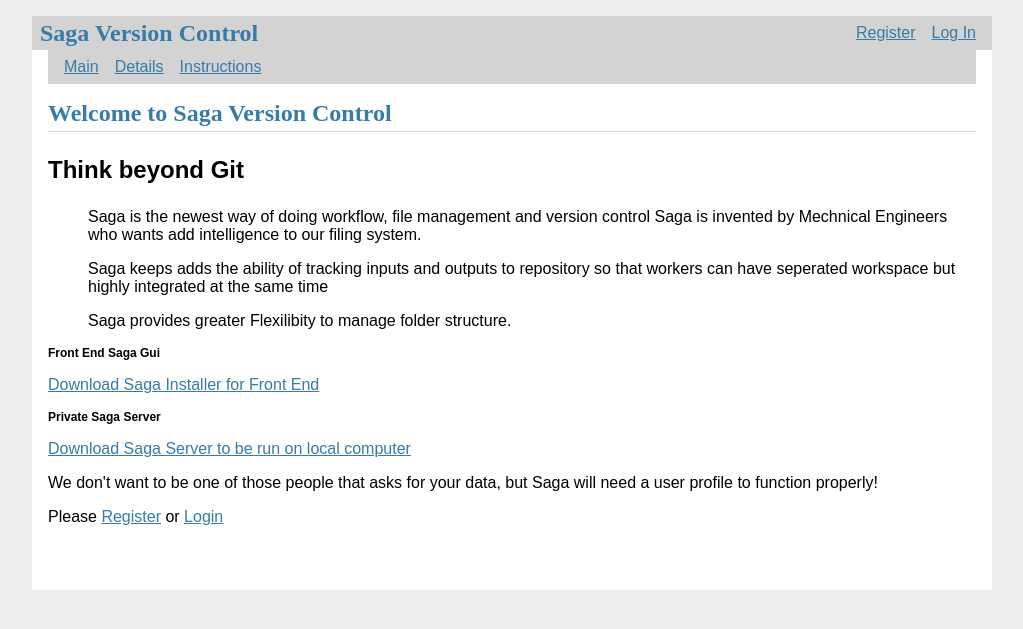
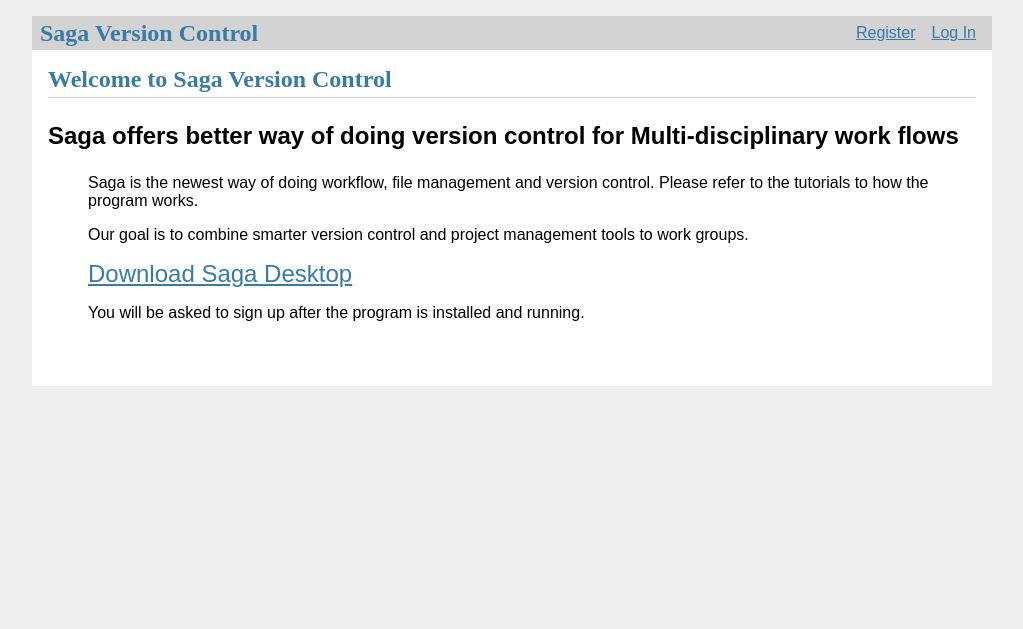
Before and after one commit to inexplicable01/SagaServer, a Python web app: template templates/landingPage.html in a window 1280 px wide. Shown: the top 629 px of the page, without its empty margins (128-1151 px from the left). Run offline with Jinja, Linux system fonts and the light colour scheme; the template is opened without the code that fills it, so the values that code supplies are empty.

Commit message:
Updated webpage

```diff
--- a/templates/Core.html
+++ b/templates/Core.html
@@ -14,13 +14,13 @@
   </ul>
 </nav>
 <section class="content">
-  <nav>
-  <ul>
-      <li><a href="{{ url_for('webpages.hello') }}">Main</a>
-      <li><a href="{{ url_for('webpages.details') }}">Details</a>
-     <li><a href="{{ url_for('webpages.instructions') }}">Instructions</a>
-  </ul>
-    </nav>
+<!--  <nav>-->
+<!--  <ul>-->
+<!--      <li><a href="{{ url_for('webpages.hello') }}">Main</a>-->
+<!--      <li><a href="{{ url_for('webpages.details') }}">Details</a>-->
+<!--     <li><a href="{{ url_for('webpages.instructions') }}">Instructions</a>-->
+<!--  </ul>-->
+<!--    </nav>-->
   <header>
     {% block header %}{% endblock %}
   </header>
--- a/templates/landingPage.html
+++ b/templates/landingPage.html
@@ -6,26 +6,18 @@
 
 
 {% block content %}
-    <h3> Think beyond Git</h3>
+    <h3>Saga offers better way of doing version control for Multi-disciplinary work flows</h3>
     <ol>
-        <p>Saga is the newest way of doing workflow, file management and version control
-        Saga is invented by Mechnical Engineers who wants add intelligence to our filing system.
-        </p>
-        <p>Saga keeps adds the ability of tracking inputs and outputs to repository so that workers
-        can have seperated workspace but highly integrated at the same time</p>
-      <p> Saga provides greater Flexilibity to manage folder structure. </p>
+
+      <p>Saga is the newest way of doing workflow, file management and version control.
+          Please refer to the tutorials to how the program works.</p>
+      <p>Our goal is to combine smarter version control and project management tools to work groups.</p>
+        <a style="font-size:24px" href="static/executable/Saga.exe">Download Saga Desktop</a>
+        <p>You will be asked to sign up after the program is installed and running.</p>
     </ol>
 
 
 
-    <h4> Front End Saga Gui</h4>
-    <a href="static/executable/Saga.exe">Download Saga Installer for Front End</a>
-    <h4>Private Saga Server</h4>
-    <a href="static/executable/SagaServerDeploy.exe">Download Saga Server to be run on local computer</a>
 
 
-    <p>We don't want to be one of those people that asks for your data, but
-    Saga will need a user profile to function properly!</p>
-<p>Please <a href="{{ url_for('auth_web.register') }}">Register</a> or <a href="{{ url_for('auth_web.login') }}">Login</a></p>
-
 {% endblock %}
```
